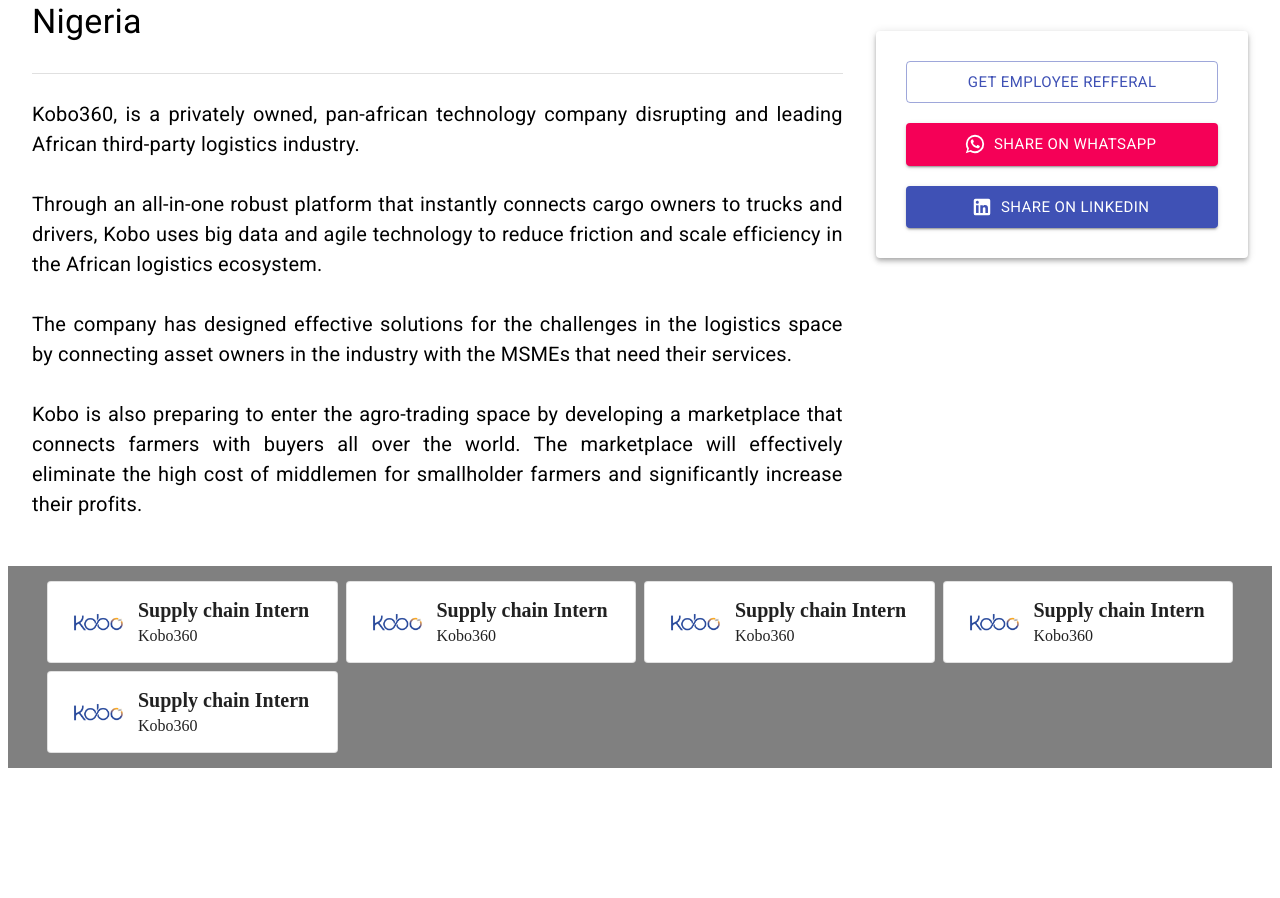
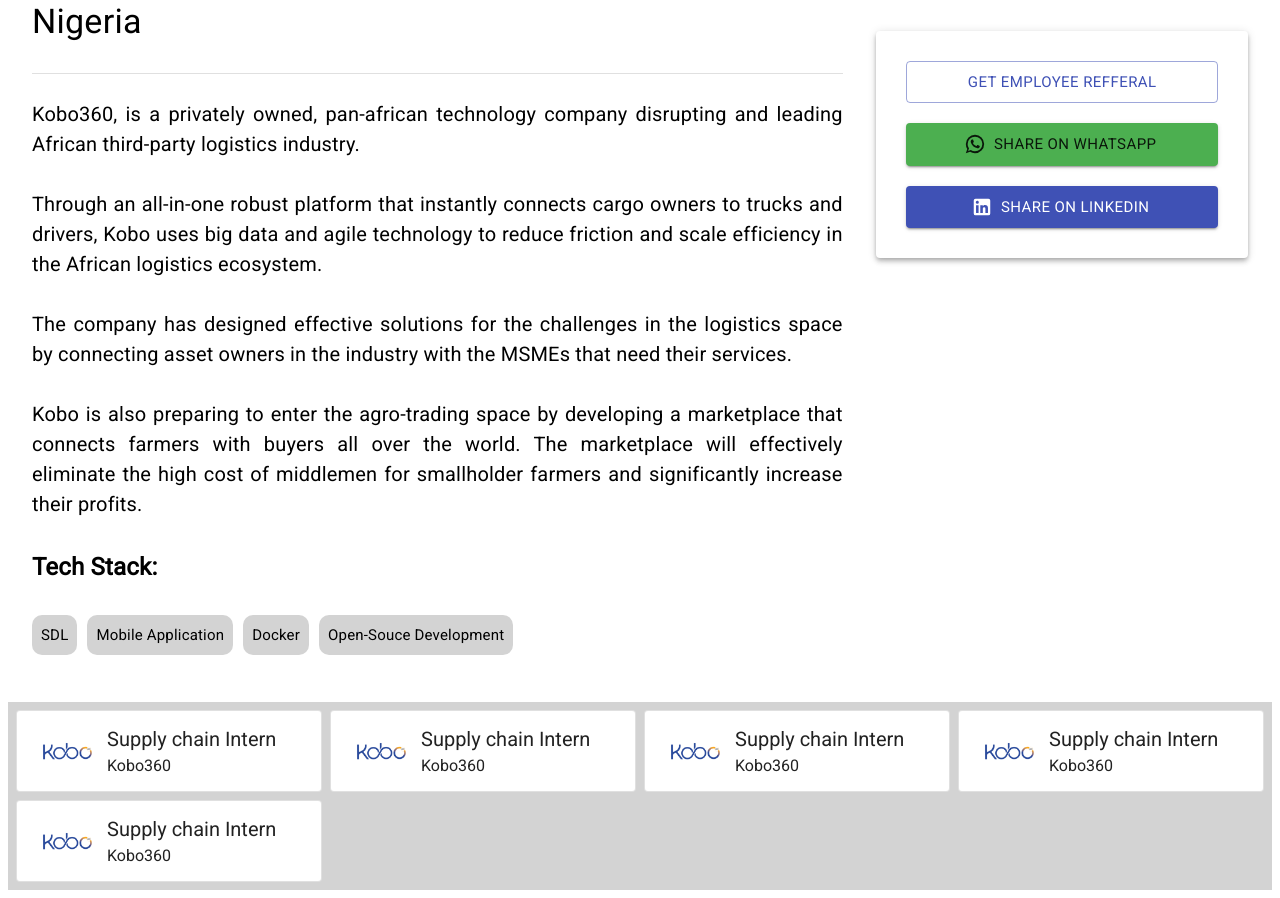
Before and after one commit to Sinharitik589/Project, a React (Create React App) app: page / in a window 1280 px wide. Shown: the part 300-1198 px from the top of the page. Before the commit the page ends 1076 px from the top, so only its background shows below. Built offline with nearby package versions, Linux system fonts and the light colour scheme.

Commit message:
deploying with change in color

```diff
--- a/src/Components/Buttons.js
+++ b/src/Components/Buttons.js
@@ -1,7 +1,8 @@
 import React from "react";
-import { makeStyles } from "@material-ui/core/styles";
+import { makeStyles, withStyles } from "@material-ui/core/styles";
 import WhatsAppIcon from "@material-ui/icons/WhatsApp";
 import { Button, Paper, Hidden } from "@material-ui/core";
+import { green } from "@material-ui/core/colors";
 import LinkedInIcon from "@material-ui/icons/LinkedIn";
 
 const useStyles = makeStyles((theme) => ({
@@ -9,7 +10,15 @@
     margin: 10,
   },
 }));
-
+const ColorButton = withStyles((theme) => ({
+  root: {
+    color: theme.palette.getContrastText(green[500]),
+    backgroundColor: green[500],
+    "&:hover": {
+      backgroundColor: green[700],
+    },
+  },
+}))(Button);
 const Buttons = () => {
   const classes = useStyles();
 
@@ -35,15 +44,15 @@
               Get Employee Refferal
             </Button>
 
-            <Button
+            <ColorButton
               variant="contained"
               size="large"
               startIcon={<WhatsAppIcon />}
-              color="secondary"
+              color="primary"
               className={classes.sbutton1}
             >
               Share on whatsapp
-            </Button>
+            </ColorButton>
 
             <Button
               variant="contained"
--- a/src/Components/Cards.js
+++ b/src/Components/Cards.js
@@ -34,11 +34,22 @@
               }}
             >
               <div
-                style={{ fontWeight: "bold", fontSize: 20, marginBottom: 5 }}
+                style={{
+                  fontSize: 20,
+                  marginBottom: 5,
+                  fontFamily: "'Roboto', sans-serif",
+                }}
               >
                 {props.post}
               </div>
-              <div>{props.company}</div>
+              <div
+                style={{
+                  fontFamily: "'Roboto', sans-serif",
+                  fontWeight: "unset",
+                }}
+              >
+                {props.company}
+              </div>
             </div>
           </div>
         }
--- /dev/null
+++ b/src/Components/Chip.js
@@ -0,0 +1,41 @@
+import React from "react";
+import { Hidden } from "@material-ui/core";
+
+const Chip = (props) => {
+  return (
+    <div>
+      <Hidden only={["xs"]}>
+        <div
+          style={{
+            padding: 9,
+            borderRadius: 10,
+            backgroundColor: "#D3D3D3",
+            marginRight: 10,
+          }}
+        >
+          <div style={{ fontFamily: "'Roboto', sans-serif", fontSize: 15 }}>
+            {props.label}
+          </div>
+        </div>
+      </Hidden>
+      <Hidden only={["lg", "md", "sm", "xl"]}>
+        <div
+          style={{
+            padding: 9,
+            borderRadius: 10,
+            backgroundColor: "#D3D3D3",
+            marginRight: 15,
+            marginBottom: 15,
+            whiteSpace: "nowrap",
+          }}
+        >
+          <div style={{ fontFamily: "'Roboto', sans-serif", fontSize: 15 }}>
+            {props.label}
+          </div>
+        </div>
+      </Hidden>
+    </div>
+  );
+};
+
+export default Chip;
--- a/src/Components/Description.js
+++ b/src/Components/Description.js
@@ -1,5 +1,6 @@
 import React, { Component } from "react";
-import { Divider, Typography } from "@material-ui/core";
+import { Divider, Typography, Container } from "@material-ui/core";
+import Chip from "./Chip";
 
 class Description extends Component {
   render() {
@@ -42,6 +43,19 @@
           the world. The marketplace will effectively eliminate the high cost of
           middlemen for smallholder farmers and significantly increase their
           profits.
+          <br />
+          <br />
+          <span style={{ fontWeight: "bolder", fontSize: 24 }}>
+            Tech Stack:
+          </span>
+          <br />
+          <br />
+          <div style={{ display: "flex", flexWrap: "wrap" }}>
+            <Chip label="SDL" />
+            <Chip label="Mobile Application" />
+            <Chip label="Docker" />
+            <Chip label="Open-Souce Development" />
+          </div>
         </Typography>
       </div>
     );
--- a/src/Components/Footer.js
+++ b/src/Components/Footer.js
@@ -12,13 +12,11 @@
           marginLeft: 0,
           marginRight: 0,
           marginTop: 40,
-
-          backgroundColor: "grey",
-
-          padding: 15,
+          padding: 8,
+          backgroundColor: "#D3D3D3",
         }}
       >
-        <Container>
+        <Container disableGutters>
           <Grid container>
             <Grid item sm={12}>
               <Grid container spacing={1}>
--- a/src/Components/Scards.js
+++ b/src/Components/Scards.js
@@ -31,10 +31,19 @@
               justifyContent: "center",
             }}
           >
-            <div style={{ fontWeight: "bold", fontSize: 20, marginBottom: 5 }}>
+            <div
+              style={{
+                fontWeight: "bold",
+                fontSize: 20,
+                marginBottom: 5,
+                fontFamily: "'Roboto', sans-serif",
+              }}
+            >
               {props.post}
             </div>
-            <div>{props.company}</div>
+            <div style={{ fontFamily: "'Roboto', sans-serif" }}>
+              {props.company}
+            </div>
           </div>
         </div>
       </Paper>
--- a/src/Components/Sheader.js
+++ b/src/Components/Sheader.js
@@ -26,7 +26,7 @@
               fontFamily: "'Roboto', sans-serif",
             }}
           >
-            KOBO 360
+            Kobo 360
           </Typography>
         </div>
       </div>
```
